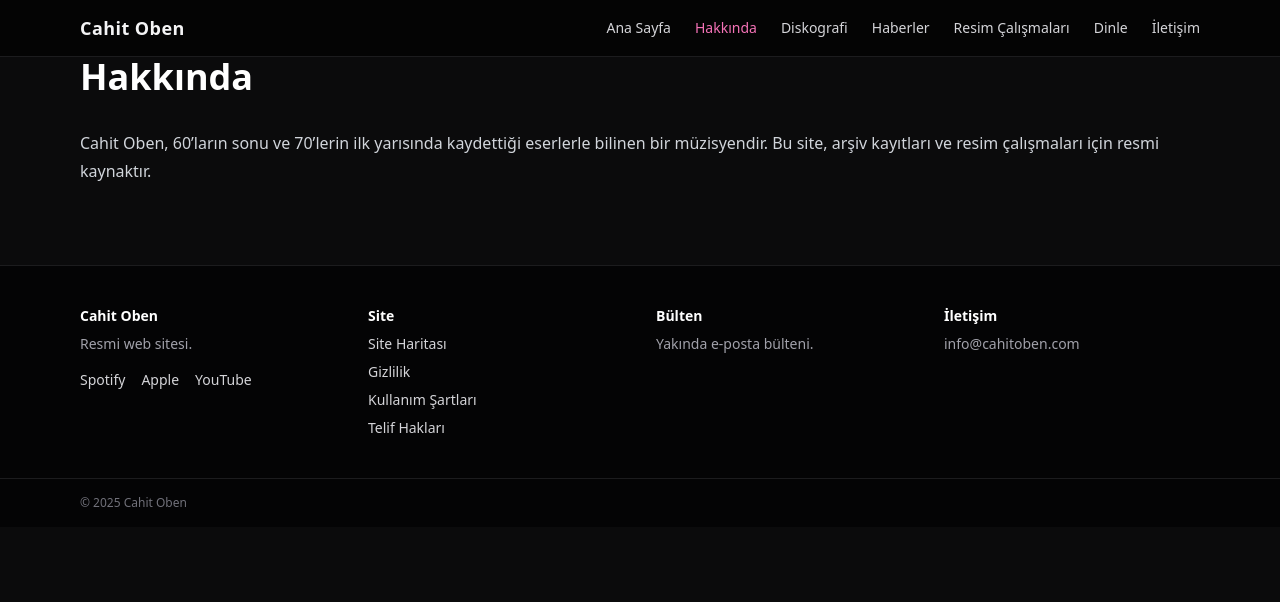
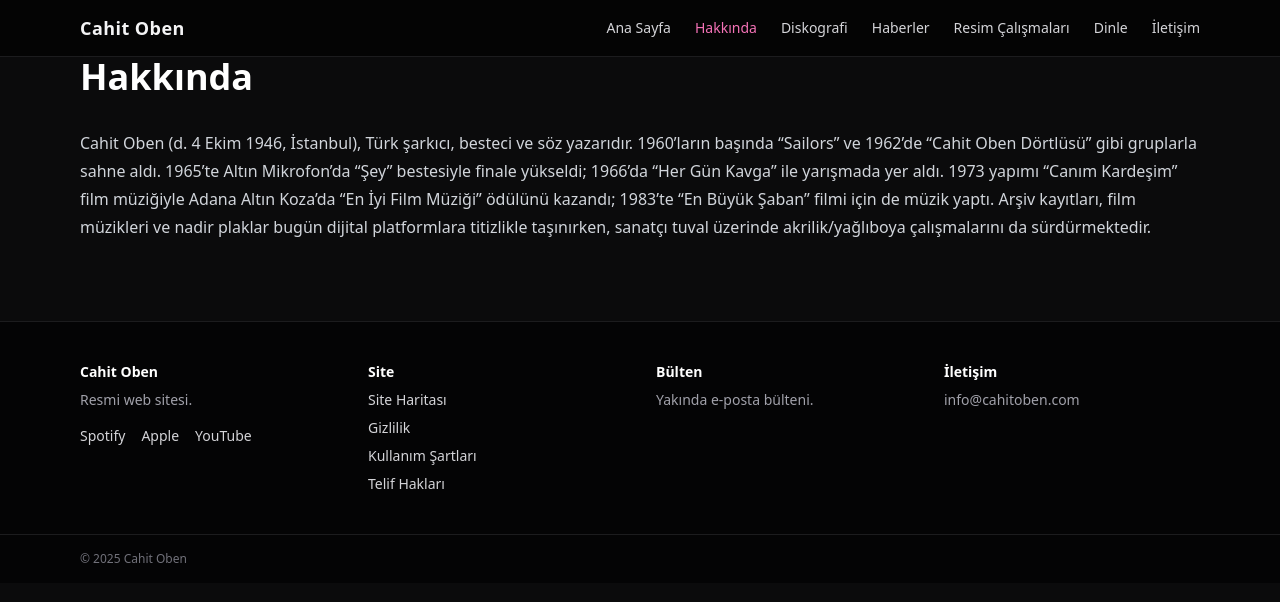
Before and after one commit to mertoben/cahitoben, a Next.js app: page /about in a window 1280 px wide. Shown: the top 602 px of the page. Built offline with nearby package versions, Linux system fonts and the light colour scheme; no server answers.

Commit message:
Update page.tsx

```diff
--- a/app/about/page.tsx
+++ b/app/about/page.tsx
@@ -3,7 +3,7 @@ export default function AboutPage(){
   return (
     <section className="prose prose-invert max-w-none">
       <h1>Hakkında</h1>
-      <p>Cahit Oben, 60’ların sonu ve 70’lerin ilk yarısında kaydettiği eserlerle bilinen bir müzisyendir. Bu site, arşiv kayıtları ve resim çalışmaları için resmi kaynaktır.</p>
+      <p>Cahit Oben (d. 4 Ekim 1946, İstanbul), Türk şarkıcı, besteci ve söz yazarıdır. 1960’ların başında “Sailors” ve 1962’de “Cahit Oben Dörtlüsü” gibi gruplarla sahne aldı. 1965’te Altın Mikrofon’da “Şey” bestesiyle finale yükseldi; 1966’da “Her Gün Kavga” ile yarışmada yer aldı. 1973 yapımı “Canım Kardeşim” film müziğiyle Adana Altın Koza’da “En İyi Film Müziği” ödülünü kazandı; 1983’te “En Büyük Şaban” filmi için de müzik yaptı. Arşiv kayıtları, film müzikleri ve nadir plaklar bugün dijital platformlara titizlikle taşınırken, sanatçı tuval üzerinde akrilik/yağlıboya çalışmalarını da sürdürmektedir.</p>
     </section>
   )
 }
```
